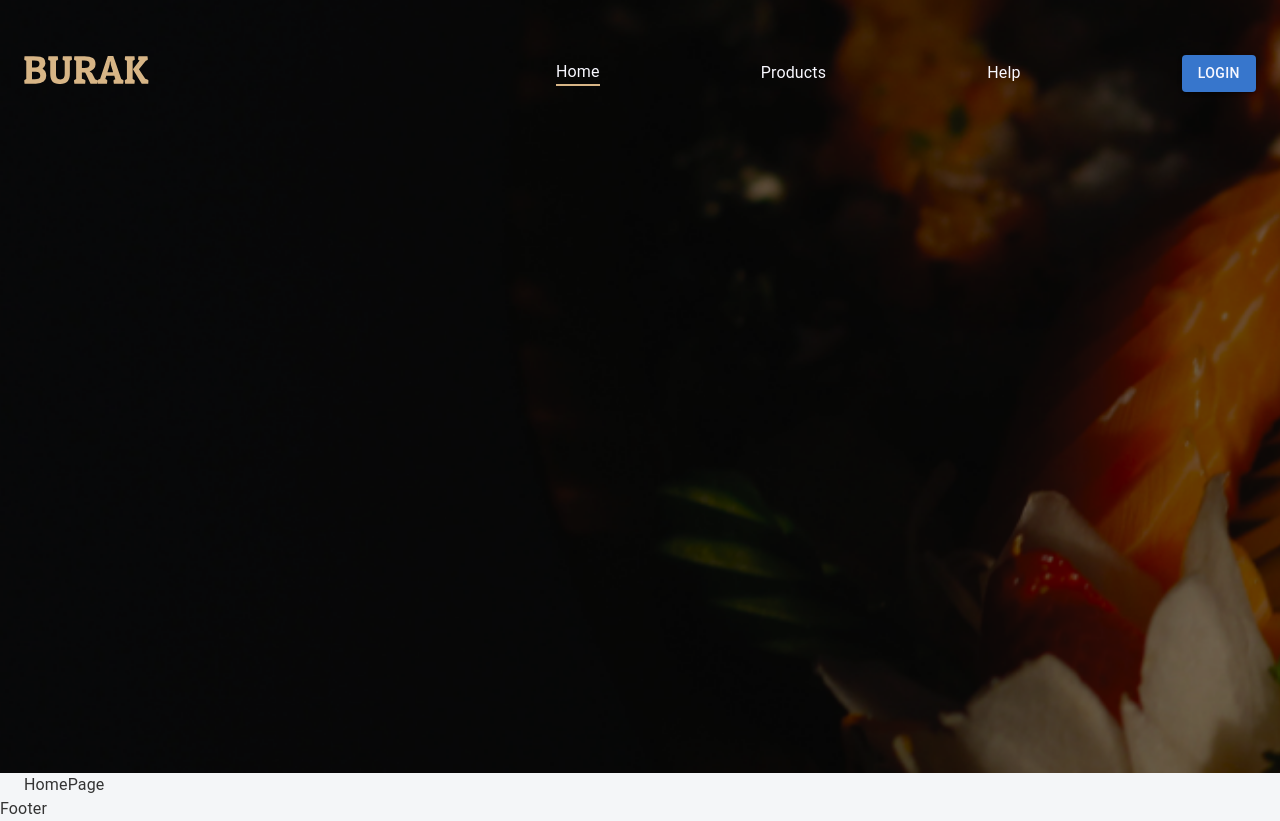
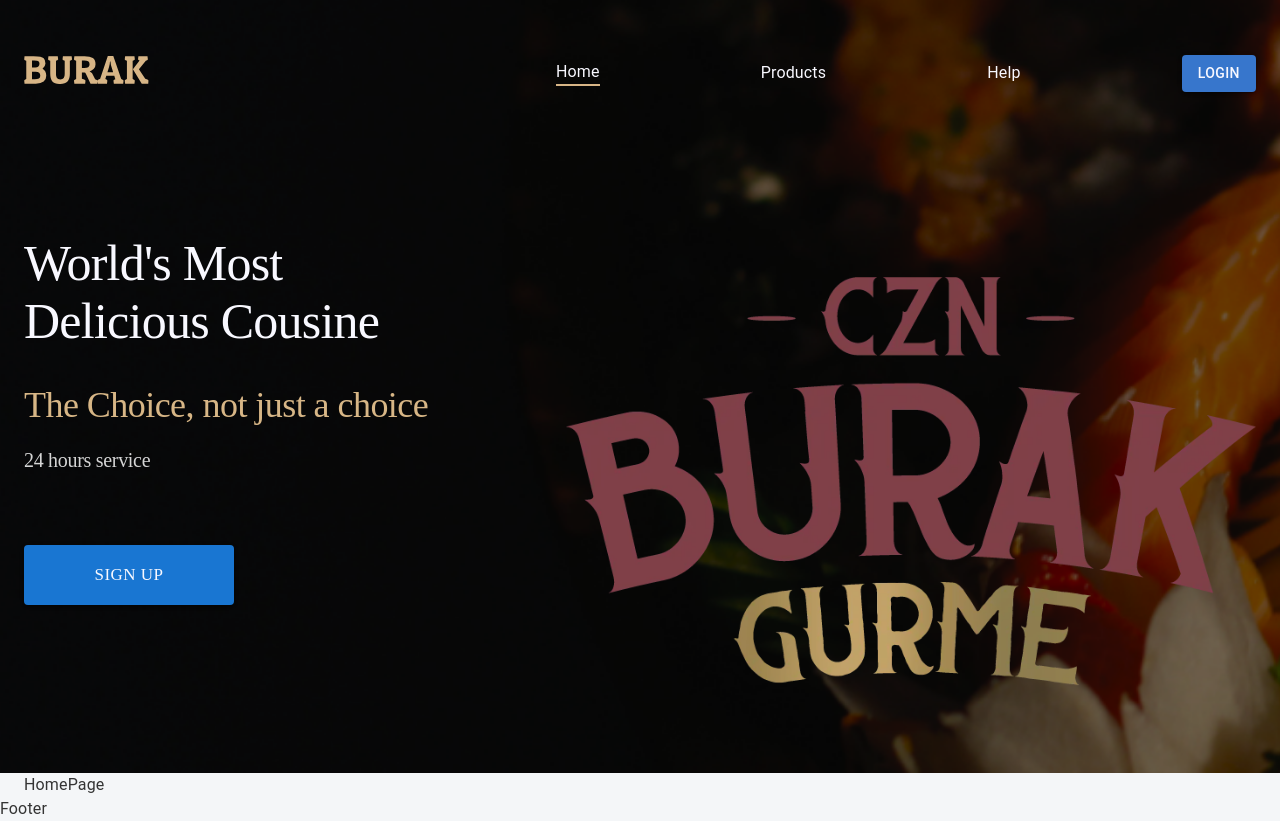
Before and after one commit to Oscar-1st/burak-react, a React (Create React App) app: page / in a window 1280 px wide. Built offline with nearby package versions, Linux system fonts and the light colour scheme.

Commit message:
fix: modify homeNavbar header component

```diff
--- a/src/app/components/headers/HomeNavbar.tsx
+++ b/src/app/components/headers/HomeNavbar.tsx
@@ -47,7 +47,19 @@
             )}
           </Stack>
         </Stack>
-        <Stack></Stack>
+        <Stack className={"header-frame"}>
+            <Stack className={"detail"}>
+              <Box className={"head-main-text"}>World's Most Delicious Cousine</Box>
+              <Box className={"wel-txt"}>The Choice, not just a choice</Box>
+              <Box className={"service-txt"}>24 hours service</Box>
+              <Box className={"signup"}>
+                {!authMember ? <Button variant={"contained"} className={"signup-button"}>SIGN UP</Button> : null}
+              </Box>
+            </Stack>
+            <Box className={"logo-frame"}>
+            <div className={"logo-img"}></div>
+            </Box>
+        </Stack>
       </Container>
     </div>
   );
--- a/src/css/navbar.css
+++ b/src/css/navbar.css
@@ -74,3 +74,87 @@
 .home-navbar div.hover-line:after{
    transform-origin: 0% 50%;
 }
+
+.home-navbar .navbar-container .header-frame {
+  margin-top: 142px;
+  height: 462px;
+  display: flex;
+  flex-direction: row;
+  justify-content: space-between;
+}
+
+.home-navbar .navbar-container .header-frame .detail {
+  width: 510px;
+  display: flex;
+  flex-direction: column;
+}
+
+.home-navbar .navbar-container .header-frame .detail .head-main-text {
+  width: 450px;
+  height: 150px;
+  font-family: 'Roboto Serif';
+  font-size: 50px;
+  font-style: normal;
+  font-weight: 500;
+  line-height: normal;
+  letter-spacing: -0.75px;
+  color: #f8f8ff;
+}
+
+.home-navbar .navbar-container .header-frame .detail .wel-txt{
+  width: 510px;
+  height: 42px;
+  font-family: 'Roboto Serif';
+  font-size: 36px;
+  font-style: normal;
+  font-weight: 400;
+  line-height: normal;
+  letter-spacing: -0.54px;
+  color: #d7b686;
+}
+
+.home-navbar .navbar-container .header-frame .detail .service-txt{
+  margin-top: 23px;
+  width: 153px;
+  height: 23px;
+  font-family: 'Roboto Serif';
+  font-size: 20px;
+  font-style: normal;
+  font-weight: 400;
+  line-height: normal;
+  letter-spacing: -0.3px;
+  color: #d5d5d5;
+}
+
+.home-navbar .navbar-container .detail .signup {
+  margin-top: 73px;
+}
+
+.home-navbar .navbar-container .detail .signup .signup-button{
+  width: 210px;
+  height: 60px;
+  border-radius: 4px;
+  background: #1976d2;
+  text-align: center;
+  font-family: "Poppins";
+  font-size: 17px;
+  font-style: normal;
+  font-weight: 400;
+  line-height: normal;
+  color: #f8f8ff;
+}
+
+.home-navbar .navbar-container .logo-frame {
+  margin-top: 43px;
+  width: 690px;
+  height: 419px;
+}
+
+.home-navbar .navbar-container .logo-frame .logo-img {
+  width: 100%;
+  height: 100%;
+  background: url("/public/img/logo.webp");
+  background-size: contain;
+  background-repeat: no-repeat;
+  filter: invert(20%);
+}
```
